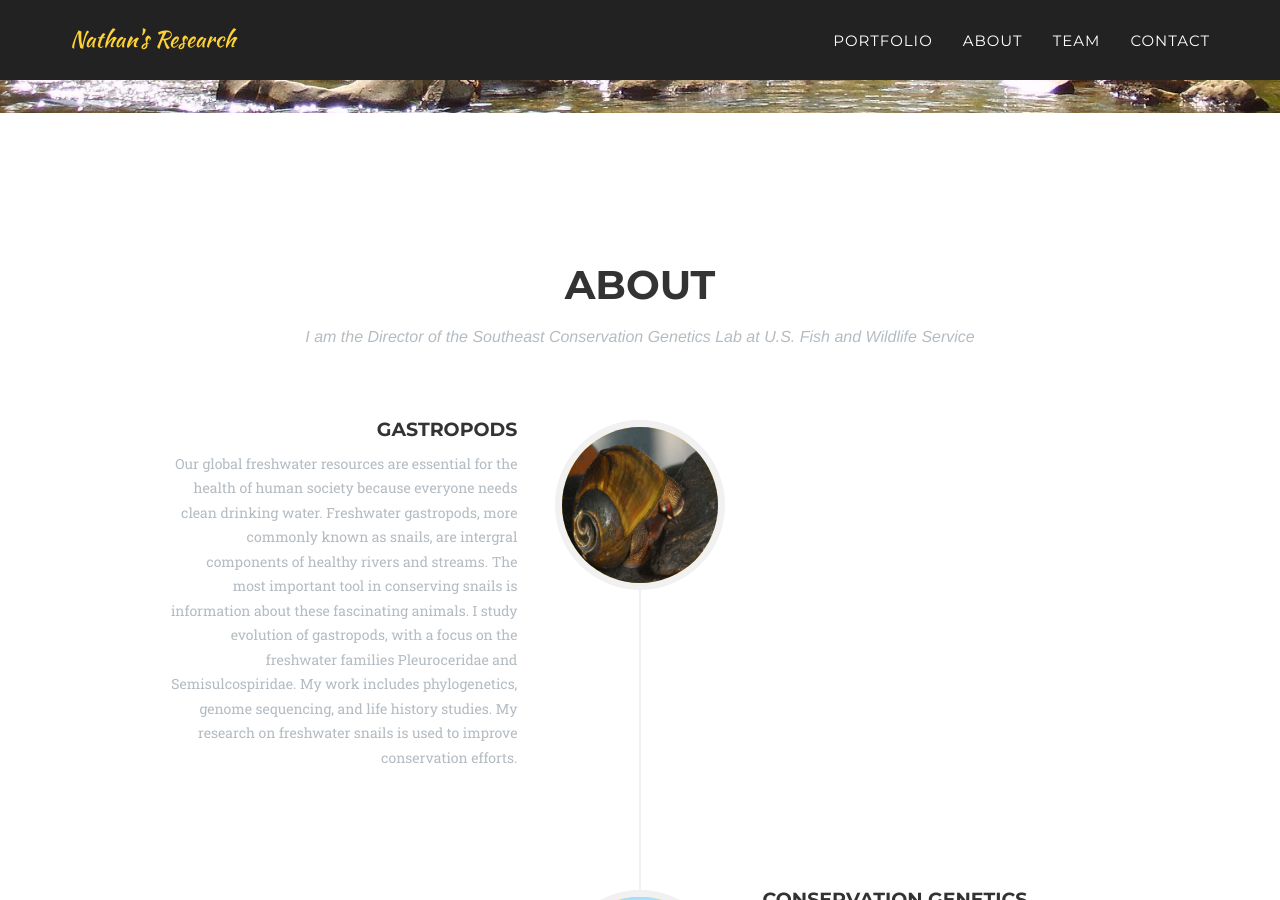
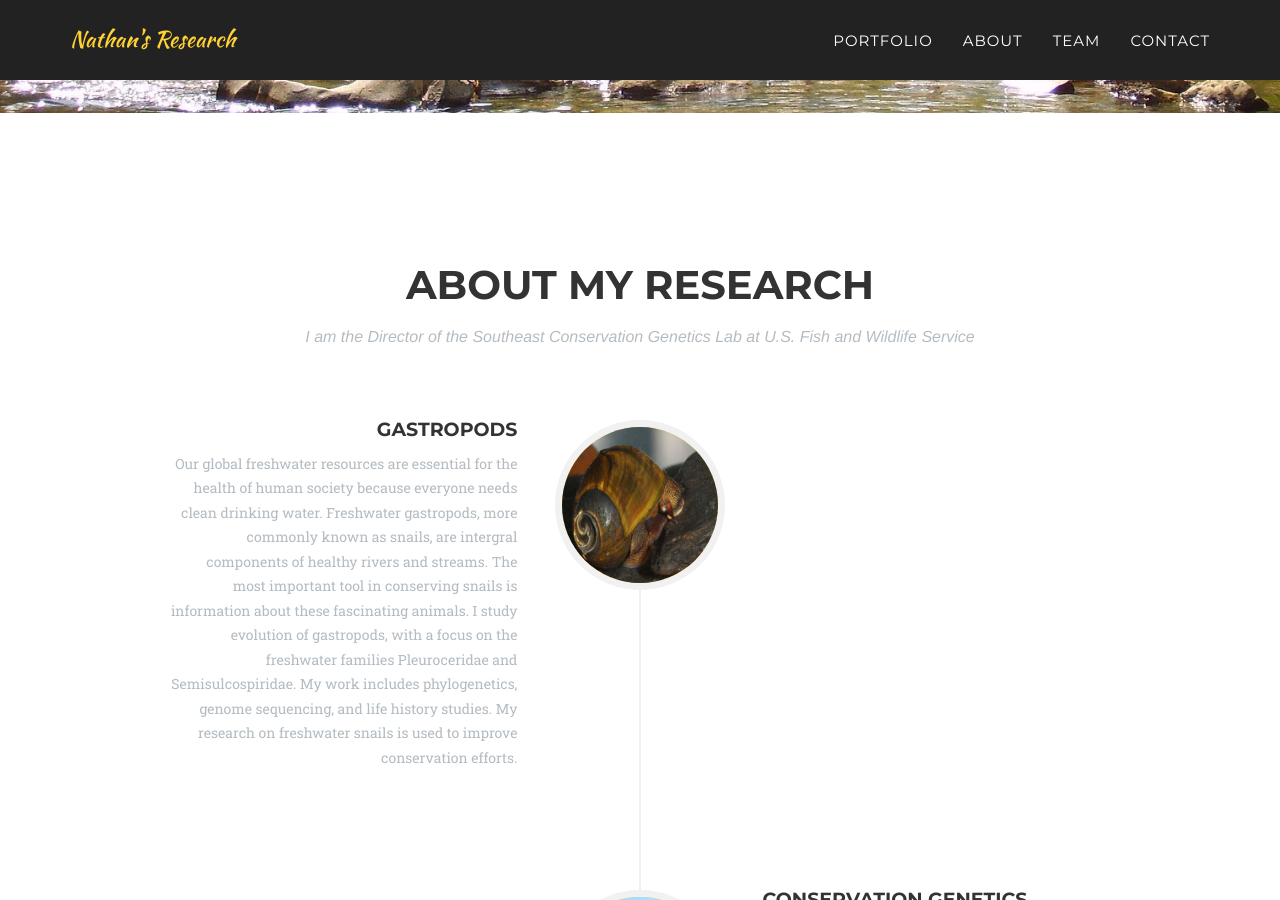
Before and after one commit to NathanWhelan/nathanwhelan.github.io, a Jekyll site: the page built from index.html, in a window 1280 px wide and 900 px high, scrolled down 720 px. Built offline with Jekyll 4.4.1, drawn with Linux system fonts in a browser that asks for light colours; some web fonts are replaced.

Commit message:
Update about.html

```diff
--- a/_includes/about.html
+++ b/_includes/about.html
@@ -3,7 +3,7 @@
         <div class="container">
             <div class="row">
                 <div class="col-lg-12 text-center">
-                    <h2 class="section-heading">About</h2>
+                    <h2 class="section-heading">About My Research</h2>
                     <h3 class="section-subheading text-muted">I am the Director of the Southeast Conservation Genetics Lab at U.S. Fish and Wildlife Service</h3>
                 </div>
             </div>
```
